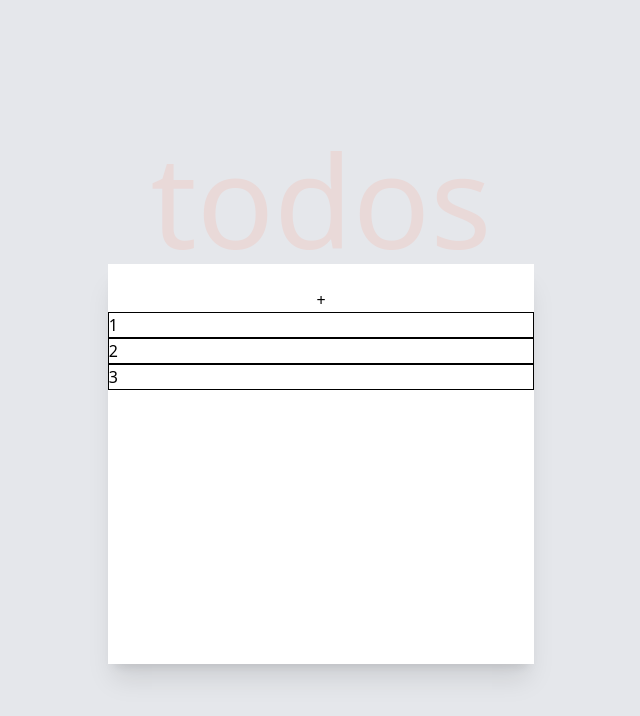
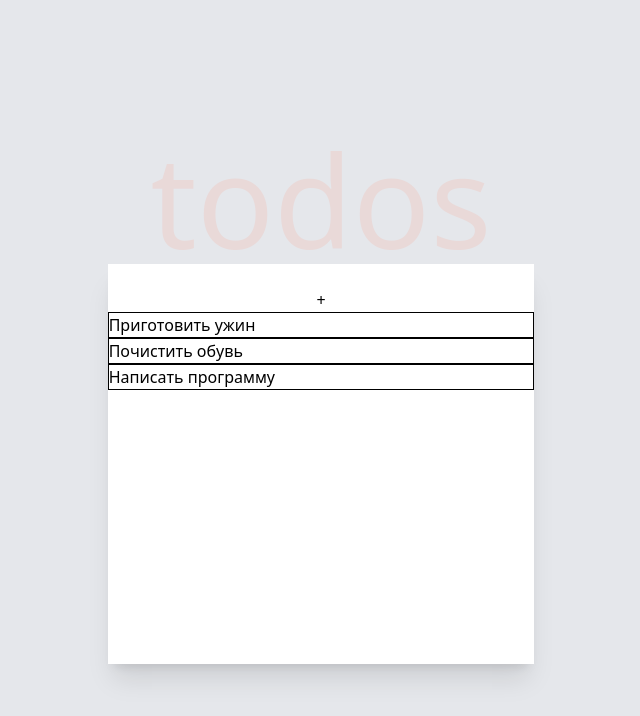
Before and after one commit to grJDh/test-todo, a React (Create React App) app: page / in a window 1280 px wide. Shown: the top 716 px of the page, without its empty margins (319-959 px from the left). Built offline with nearby package versions, Linux system fonts and the light colour scheme.

Commit message:
Replaced remove functionality with finish

```diff
--- a/src/ToDoApp/ToDoApp.tsx
+++ b/src/ToDoApp/ToDoApp.tsx
@@ -3,19 +3,42 @@ import { useRef, useState } from "react";
 import ToDoItem from "../components/TodoItem/TodoItem";
 
 const ToDoApp = () => {
-  const [todoList, setTodoList] = useState(["1", "2", "3"]);
+  const [todoList, setTodoList] = useState([
+    {
+      text: "Приготовить ужин",
+      finished: false,
+    },
+    {
+      text: "Почистить обувь",
+      finished: false,
+    },
+    {
+      text: "Написать программу",
+      finished: false,
+    },
+  ]);
   const inputRef = useRef<HTMLInputElement | null>(null);
 
   const addItem = () => {
     const value = inputRef.current?.value;
     if (value !== undefined && value !== "") {
-      setTodoList(prevList => [...prevList, value]);
+      setTodoList(prevList => [...prevList, { text: value, finished: false }]);
       if (inputRef.current !== null) inputRef.current.value = "";
     }
   };
 
   const removeItem = (id: number) => {
     setTodoList(prevList => [...prevList.slice(0, id), ...prevList.slice(id + 1)]);
+  };
+
+  const toggleItem = (id: number) => {
+    setTodoList(prevList => {
+      let tempList = [...prevList];
+      let tempItem = { ...tempList[id] };
+      tempItem.finished = !tempItem.finished;
+      tempList[id] = tempItem;
+      return tempList;
+    });
   };
 
   return (
@@ -25,12 +48,14 @@ const ToDoApp = () => {
         ref={inputRef}
       />
       <button onClick={addItem}>+</button>
-      {todoList.map((el, i) => (
+      {todoList.map((el, id) => (
         <ToDoItem
-          text={el}
-          id={i}
+          text={el.text}
+          id={id}
+          finished={el.finished}
           removeItem={removeItem}
-          key={i}
+          toggleItem={toggleItem}
+          key={id}
         />
       ))}
     </div>
--- a/src/components/TodoItem/TodoItem.tsx
+++ b/src/components/TodoItem/TodoItem.tsx
@@ -1,14 +1,16 @@
 type Props = {
   text: string;
   id: number;
+  finished: boolean;
   removeItem: (id: number) => void;
+  toggleItem: (id: number) => void;
 };
 
-const ToDoItem = ({ text, id, removeItem }: Props) => {
+const ToDoItem = ({ text, id, finished, removeItem, toggleItem }: Props) => {
   return (
     <div
-      className="cursor-pointer border-solid border-black border"
-      onClick={() => removeItem(id)}
+      className={`cursor-pointer border-solid border-black border ${finished ? "line-through" : ""}`}
+      onClick={() => toggleItem(id)}
     >
       {text}
     </div>
```
